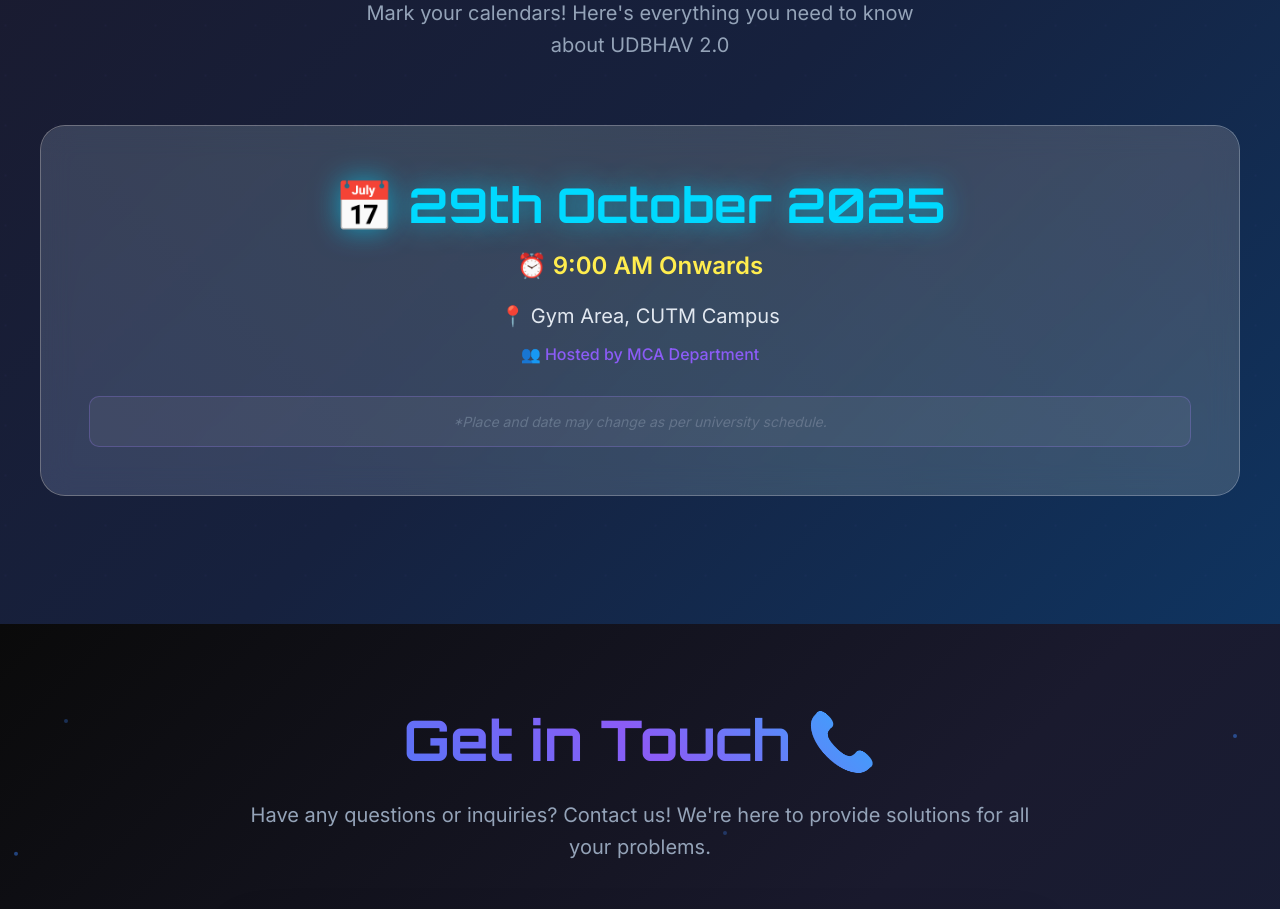
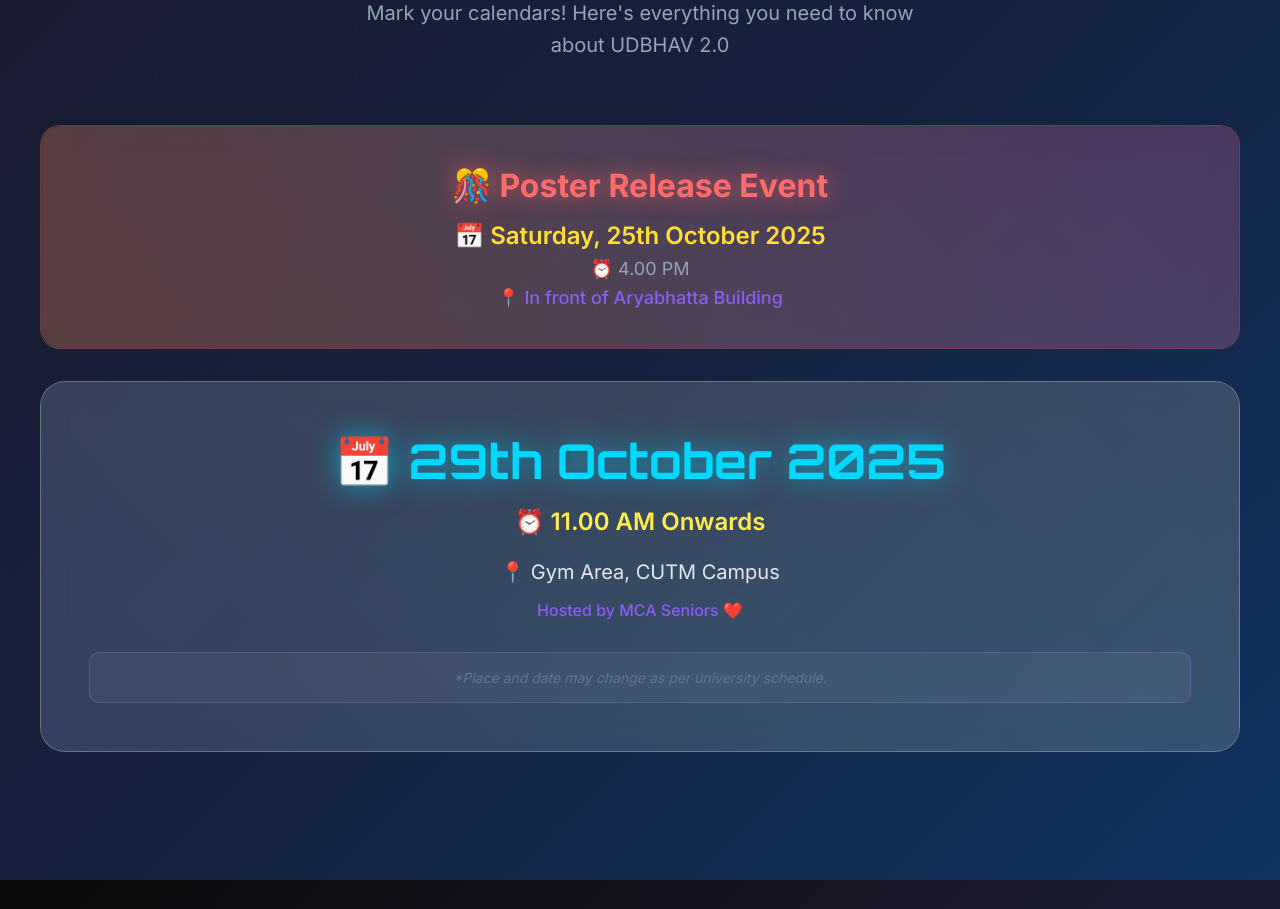
Before and after one commit to nxtman0z/freshers, a React (Create React App) app: page / in a window 1280 px wide. Shown: the part 2800-3709 px from the top of the page. Built offline with nearby package versions, Linux system fonts and the light colour scheme.

Commit message:
Add Poster Release Event section in Event Info - Saturday 25th Oct 2025, 3:30 PM at Aryabhatta Building

```diff
--- a/src/components/EventSection.js
+++ b/src/components/EventSection.js
@@ -45,6 +45,40 @@
       marginBottom: 'clamp(2rem, 6vw, 3rem)',
       position: 'relative',
       overflow: 'hidden',
+    },
+    posterCard: {
+      background: 'rgba(255, 107, 107, 0.1)',
+      backdropFilter: 'blur(15px)',
+      border: '1px solid rgba(255, 107, 107, 0.3)',
+      borderRadius: '20px',
+      padding: 'clamp(1.5rem, 5vw, 2.5rem)',
+      textAlign: 'center',
+      marginBottom: 'clamp(1.5rem, 4vw, 2rem)',
+      position: 'relative',
+      overflow: 'hidden',
+    },
+    posterTitle: {
+      fontSize: 'clamp(1.25rem, 4vw, 2rem)',
+      fontWeight: 'bold',
+      color: '#ff6b6b',
+      marginBottom: 'clamp(0.5rem, 2vw, 1rem)',
+      textShadow: '0 0 15px rgba(255, 107, 107, 0.5)',
+    },
+    posterDate: {
+      fontSize: 'clamp(1rem, 3vw, 1.5rem)',
+      color: '#ffd700',
+      fontWeight: '600',
+      marginBottom: '0.5rem',
+    },
+    posterTime: {
+      fontSize: 'clamp(0.875rem, 2.5vw, 1.125rem)',
+      color: '#94a3b8',
+      marginBottom: '0.5rem',
+    },
+    posterVenue: {
+      fontSize: 'clamp(0.875rem, 2.5vw, 1.125rem)',
+      color: '#8b5cf6',
+      fontWeight: '500',
     },
     eventDate: {
       fontSize: 'clamp(1.5rem, 6vw, 3rem)',
@@ -134,6 +168,78 @@
           Mark your calendars! Here's everything you need to know about UDBHAV 2.0
         </motion.p>
 
+        {/* Poster Release Card */}
+        <motion.div
+          style={eventStyles.posterCard}
+          initial={{ opacity: 0, scale: 0.95 }}
+          whileInView={{ opacity: 1, scale: 1 }}
+          transition={{ duration: 0.6, delay: 0.35 }}
+          viewport={{ once: true }}
+          whileHover={{ y: -5, scale: 1.02 }}
+        >
+          {/* Animated border glow */}
+          <motion.div
+            style={{
+              position: 'absolute',
+              inset: 0,
+              background: 'linear-gradient(45deg, rgba(255, 107, 107, 0.2), rgba(255, 212, 0, 0.2), rgba(139, 92, 246, 0.2))',
+              borderRadius: '20px',
+            }}
+            animate={{
+              background: [
+                'linear-gradient(45deg, rgba(255, 107, 107, 0.2), rgba(255, 212, 0, 0.2), rgba(139, 92, 246, 0.2))',
+                'linear-gradient(45deg, rgba(255, 212, 0, 0.2), rgba(139, 92, 246, 0.2), rgba(255, 107, 107, 0.2))',
+                'linear-gradient(45deg, rgba(139, 92, 246, 0.2), rgba(255, 107, 107, 0.2), rgba(255, 212, 0, 0.2))',
+              ],
+            }}
+            transition={{
+              duration: 6,
+              repeat: Infinity,
+              ease: 'linear',
+            }}
+          />
+
+          <div style={{ position: 'relative', zIndex: 10 }}>
+            <motion.div
+              style={eventStyles.posterTitle}
+              animate={{
+                textShadow: [
+                  '0 0 15px rgba(255, 107, 107, 0.5)',
+                  '0 0 25px rgba(255, 107, 107, 0.8)',
+                  '0 0 15px rgba(255, 107, 107, 0.5)',
+                ],
+              }}
+              transition={{
+                duration: 2.5,
+                repeat: Infinity,
+              }}
+            >
+              🎊 Poster Release Event
+            </motion.div>
+
+            <motion.div
+              style={eventStyles.posterDate}
+              animate={{
+                color: ['#ffd700', '#ffed4e', '#ffd700'],
+              }}
+              transition={{
+                duration: 2,
+                repeat: Infinity,
+              }}
+            >
+              📅 Saturday, 25th October 2025
+            </motion.div>
+
+            <div style={eventStyles.posterTime}>
+              ⏰ 4.00 PM
+            </div>
+
+            <div style={eventStyles.posterVenue}>
+              📍 In front of Aryabhatta Building
+            </div>
+          </div>
+        </motion.div>
+
         {/* Main Event Card */}
         <motion.div
           style={eventStyles.mainCard}
@@ -193,7 +299,7 @@
                 repeat: Infinity,
               }}
             >
-              ⏰ 9:00 AM Onwards
+              ⏰ 11.00 AM Onwards
             </motion.div>
 
             <div style={eventStyles.eventVenue}>
@@ -201,7 +307,7 @@
             </div>
 
             <div style={eventStyles.hostInfo}>
-              👥 Hosted by MCA Department
+               Hosted by MCA Seniors ❤️
             </div>
 
             <motion.div
```
